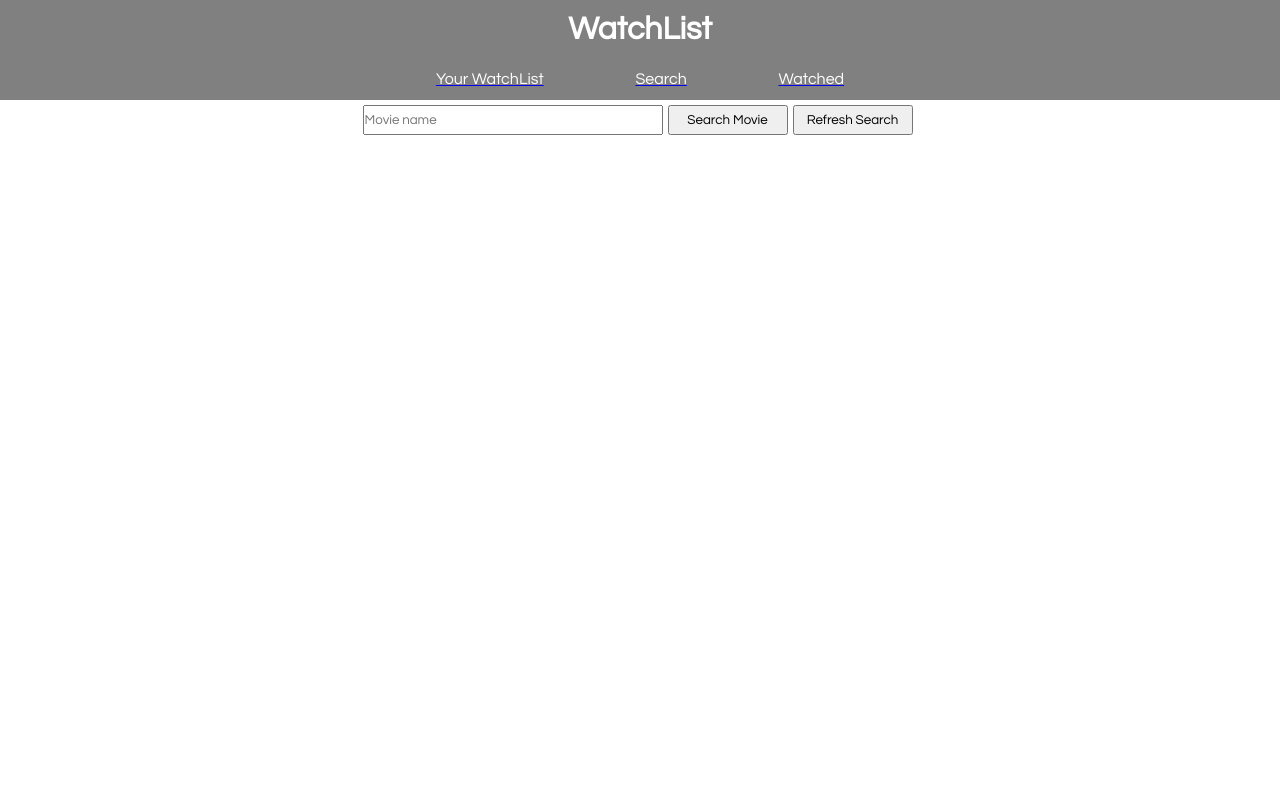
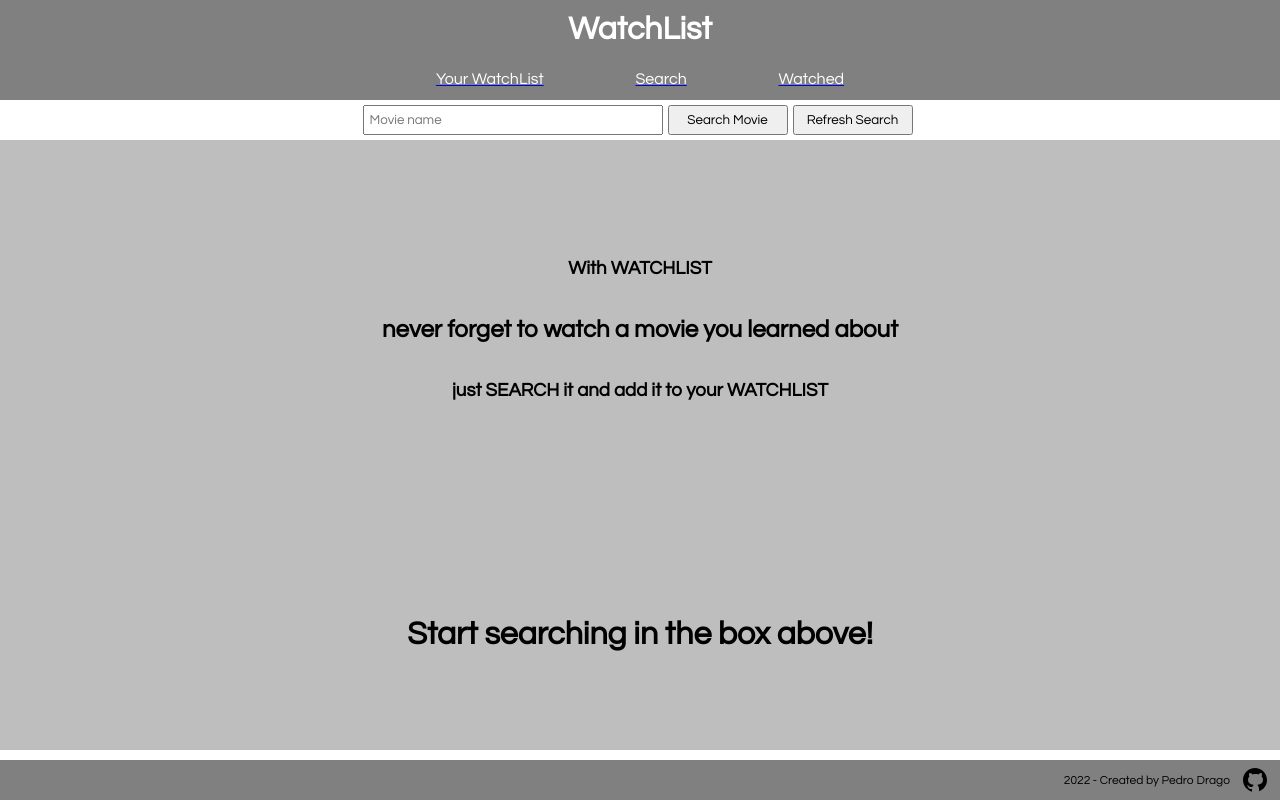
Before and after one commit to dragope/MovieWatchList, a React (Create React App) app: page / in a window 1280 px wide. Built offline with nearby package versions, Linux system fonts and the light colour scheme.

Commit message:
Footer and Home components

```diff
--- a/src/App.js
+++ b/src/App.js
@@ -6,6 +6,7 @@ import WatchList from './components/WatchList';
 import Header from './components/Header';
 import Watched from './components/Watched';
 import MovieContainer from './components/MovieContainer.jsx';
+import Footer from './components/Footer.jsx';
 
 
 function App() {
@@ -36,6 +37,7 @@ function App() {
               element={<MovieContainer/>}
             />
           </Routes>
+          <Footer/>
         </div>
       </BrowserRouter>
     </MovieSearchContextProvider>
--- /dev/null
+++ b/src/components/Footer.css
@@ -0,0 +1,19 @@
+.footer-container{
+    background-color: grey;
+    width: 100vw;
+    height: 40px;
+    position: fixed;
+    bottom: 0;
+    display: flex;
+    flex-direction: row;
+    align-items: center;
+    padding: 10px;
+    justify-content: flex-end;
+}
+.footer-container > img {
+    height: 30px;
+    margin-left: 10px;
+}
+.footer-container > p {
+    font-size: 12px;
+}
--- /dev/null
+++ b/src/components/Footer.jsx
@@ -0,0 +1,14 @@
+import React from "react";
+import './Footer.css'
+import GitHub from '../images/github.svg'
+
+function Footer(){
+    return(
+        <div className="footer-container">
+            <p>2022 - Created by Pedro Drago</p>
+            <img src={GitHub} alt='GitHub Logo'/>
+        </div>
+    )
+}
+
+export default Footer
--- /dev/null
+++ b/src/components/Home.css
@@ -0,0 +1,16 @@
+.home-container{
+    background-color: rgb(190, 190, 190);
+    width: 100vw;
+    height: 610px;
+    display: flex;
+    flex-direction: column;
+    justify-content: space-around;
+    align-items: center;
+}
+.home-claims{
+    height: 180px;
+    display: flex;
+    flex-direction: column;
+    justify-content: space-around;
+    align-items: center;
+}
--- /dev/null
+++ b/src/components/Home.jsx
@@ -0,0 +1,19 @@
+import React from 'react'
+import './Home.css'
+
+function Home(){
+    return(
+        <div className="home-container">
+            <div className='home-claims'>
+                <h3>With WATCHLIST</h3>
+                <h2>never forget to watch a movie you learned about</h2>
+                <h3>just SEARCH it and add it to your WATCHLIST</h3>
+            </div>
+            <div className='home-calltoaction'>
+                <h1>Start searching in the box above!</h1>
+            </div>
+        </div>
+    )
+}
+
+export default Home
--- a/src/components/MovieSearchContainer.css
+++ b/src/components/MovieSearchContainer.css
@@ -6,4 +6,6 @@
     align-items: center;
     justify-content: space-around;
     padding: 20px;
+    margin-bottom: 30px;
+    margin-top: -20px
 }
--- a/src/components/MovieSearcher.css
+++ b/src/components/MovieSearcher.css
@@ -4,15 +4,31 @@
     flex-direction: row;
     align-items: center;
     justify-content: center;
-    padding: 5px
+    padding: 5px;
+
 }
 .moviesearcher-container > input {
     width: 300px;
     height: 30px;
     margin-right: 5px;
+    padding: 5px;
 }
 .moviesearcher-container > button {
     width: 120px;
     height: 30px;
     margin-right: 5px;
 }
+.moviesearcher-error{
+    width: 100vw;
+    text-align: center;
+    color: grey;
+    opacity: 70%;
+    margin-top: 50px;
+}
+.loader{
+    width: 100vw;
+    text-align: center;
+    color: grey;
+    opacity: 70%;
+    margin-top: 50px;
+}
--- a/src/components/MovieSearcher.jsx
+++ b/src/components/MovieSearcher.jsx
@@ -3,6 +3,7 @@ import { useMovieSearchContext } from '../context/MovieSearchContext'
 import { useState } from 'react';
 import './MovieSearcher.css'
 import MovieSearchContainer from './MovieSearchContainer';
+import Home from './Home';
 
 function MovieSearcher() {
 
@@ -45,10 +46,13 @@ function MovieSearcher() {
                 <button onClick={searchMovie}>Search Movie</button>
                 <button onClick={reset}>Refresh Search</button>
             </div>
-            {
+            {   movieSearch[0] === undefined && error.length < 1
+                ?
+                <Home/>
+                :
                 error
                 ?
-                <h1>{error}</h1>
+                <h1 className="moviesearcher-error">{error}</h1>
                 :
                 loader === false
                 ?
```
Also changed, not shown: src/images/github.svg (added).
